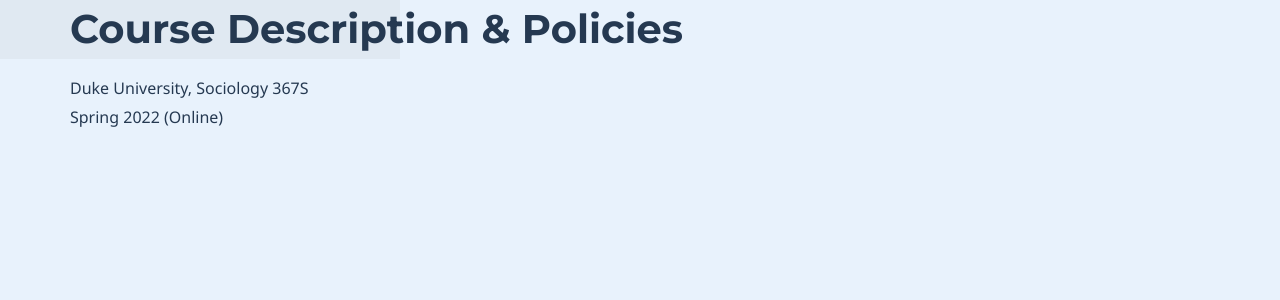
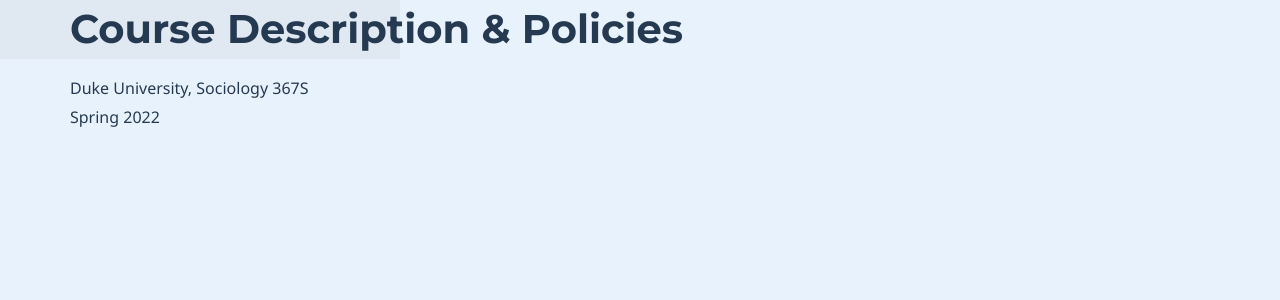
Before and after one commit to dssoc/dssoc.github.io, a Jekyll site: the page built from course.md, in a window 1280 px wide and 900 px high. Shown: the part 241-541 px from the top of the window. Built offline with Jekyll 4.4.1, drawn with Linux system fonts in a browser that asks for light colours; some web fonts are replaced.

Commit message:
fixing course title description - remove "online"

```diff
--- a/course.md
+++ b/course.md
@@ -6,7 +6,7 @@
 
 # Hero section
 title: Course Description & Policies
-description: Duke University, Sociology 367S <br/> Spring 2022 (Online)
+description: Duke University, Sociology 367S <br/> Spring 2022
 
 
 # Micro navigation
@@ -22,9 +22,10 @@
 christopher.bail@duke.edu <br/>
 <a href = "http://www.chrisbail.net">www.chrisbail.net</a><br/>
 Office Hours: Wednesday 12:45-1:45pm (347 Reuben-Cooke Building or via Zoom, please email beforehand)
+<hr/>
 <br/>
-
-Teaching Assistant: Devin J. Cornell<br/>
+<p><b>Teaching Assistant: Devin J. Cornell</b></p>
+<br/>
 <i>PhD Candidate, Sociology</i> <br/>
 devin.cornell@duke.edu <br/>
 Office Hours: Wed 3-4pm (after class), Thurs 1-3pm on Zoom by appointment.
```
